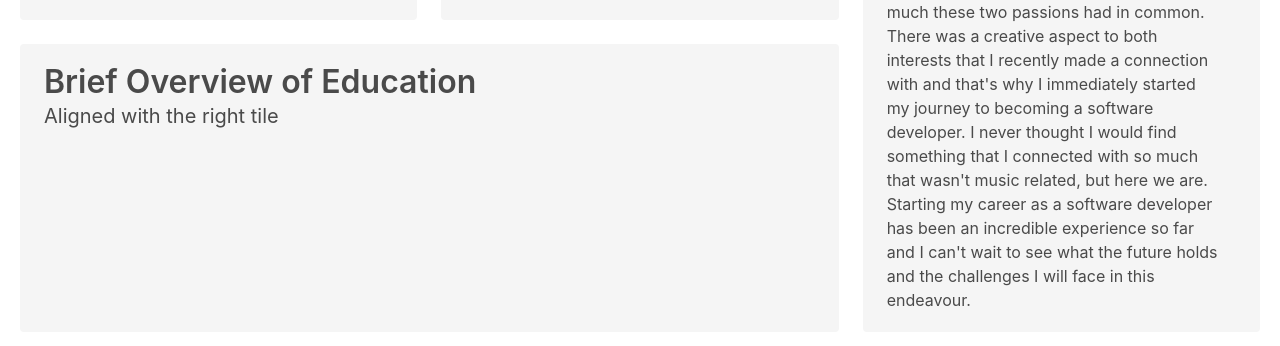
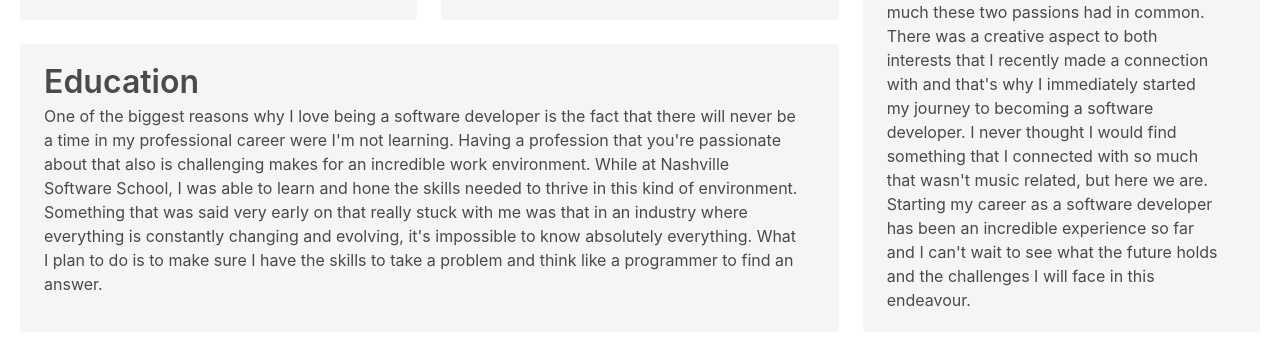
Before and after one commit to Jonny-Riggs/Personal-Site, a React (Create React App) app: page /AboutMe in a window 1280 px wide. Shown: the part 1093-1439 px from the top of the page. Built offline with nearby package versions, Linux system fonts and the light colour scheme; the HTML template or start-up script is replaced by a standard one.

Commit message:
edited the education paragraph

```diff
--- a/src/AboutMe/AboutMe.js
+++ b/src/AboutMe/AboutMe.js
@@ -53,9 +53,19 @@ export default class AboutMe extends Component {
             </div>
             <div class="tile is-parent">
               <article class="tile is-child notification is-grey">
-                <p class="title">Brief Overview of Education</p>
-                <p class="subtitle">Aligned with the right tile</p>
-                <div class="content" />
+                <p class="title">Education</p>
+                <p class="subtitle"></p>
+                 <div class="content">
+                  One of the biggest reasons why I love being a software developer is the
+                  fact that there will never be a time in my professional career were I'm
+                  not learning. Having a profession that you're passionate about that also is
+                  challenging makes for an incredible work environment. While at Nashville
+                  Software School, I was able to learn and hone the skills needed to thrive in this
+                  kind of environment. Something that was said very early on that really stuck with
+                  me was that in an industry where everything is constantly changing and evolving,
+                  it's impossible to know absolutely everything. What I plan to do is to make sure
+                  I have the skills to take a problem and think like a programmer to find an answer.
+                </div>
               </article>
             </div>
           </div>
```
